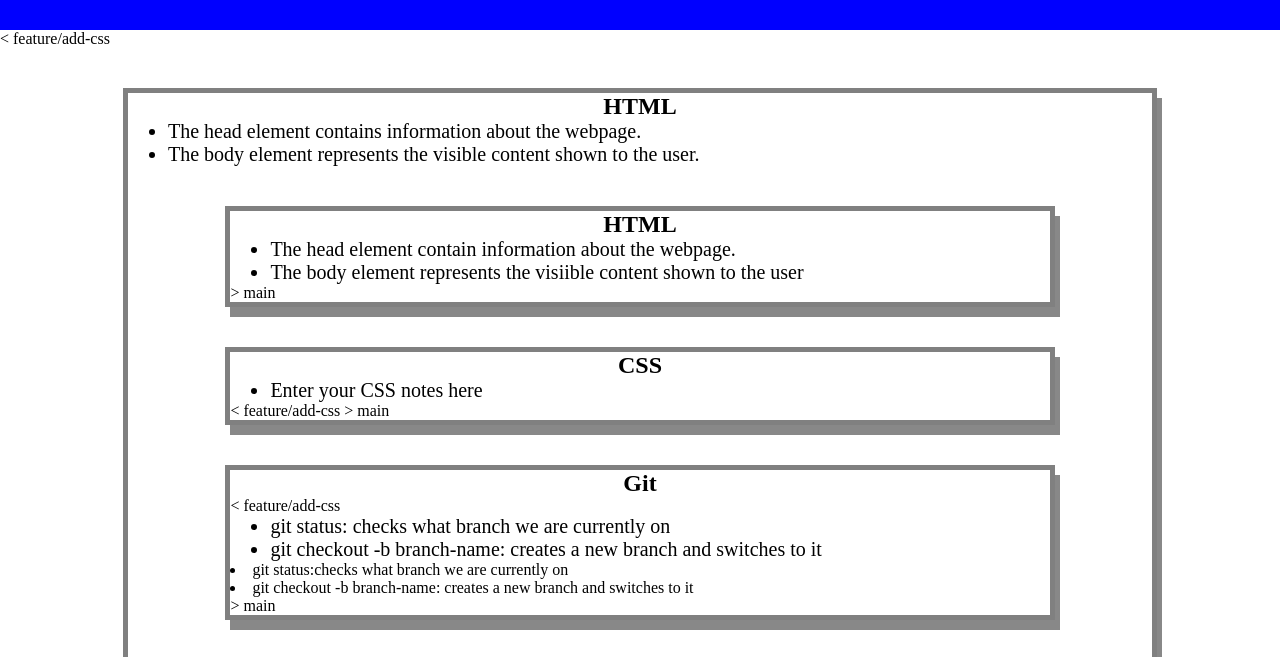
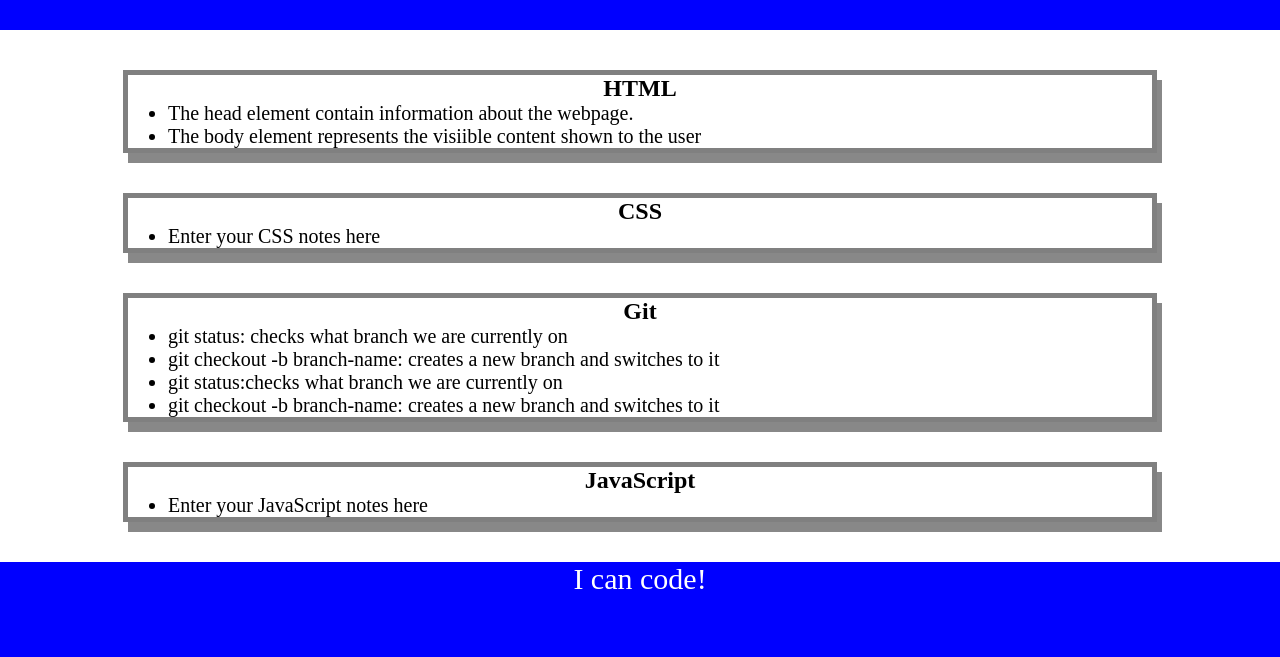
Before and after one commit to SediaM/prework-study-guide, a plain HTML site: page prework-study-guide 2/index.html in a window 1280 px wide. Shown: the part 90-747 px from the top of the page. Drawn offline with Linux system fonts and the light colour scheme.

Commit message:
JavaScript code updated

```diff
--- a/prework-study-guide 2/index.html
+++ b/prework-study-guide 2/index.html
@@ -13,14 +13,8 @@
       <img src="./assets/bowtie-cat.png" alt="Profile image of cat wearing a bow tie." />
     </header>
     <main>
-< feature/add-css
+
       <!-- Student code goes here -->
-      <section class="card" id="html-section">
-        <h2>HTML</h2>
-        <ul>
-          <li>The head element contains information about the webpage.</li>
-          <li>The body element represents the visible content shown to the user.</li>
-        </ul>
 
       <section class="card" id="html-section">
         <h2>HTML</h2>
@@ -29,7 +23,6 @@
           <li>The body element represents the visiible content shown to the user</li>
         </ul>
 
-> main
       </section>
 
       <section class="card" id="css-section">
@@ -37,25 +30,18 @@
         <ul>
           <li>Enter your CSS notes here</li>
         </ul>
-< feature/add-css
 
-> main
       </section>
 
       <section class="card" id="git-section">
         <h2>Git</h2>
-< feature/add-css
         <ul>
           <li>git status: checks what branch we are currently on</li>
           <li>git checkout -b branch-name: creates a new branch and switches to it</li>
+          <li>git status:checks what branch we are currently on</li>
+          <li>git checkout -b branch-name: creates a new branch and switches to it</li>
         </ul>
 
-        <ull>
-          <li>git status:checks what branch we are currently on</li>
-          <li>git checkout -b branch-name: creates a new branch and switches to it</li>
-        </ull>
-
-> main
       </section>
 
       <section class="card" id="javascript-section">
@@ -63,12 +49,10 @@
         <ul>
           <li>Enter your JavaScript notes here</li>
         </ul>
-< feature/add-css
       </section>
 
       </section>
 
-> main
     </main>
 
     <footer>
```
Also changed, not shown: prework-study-guide 2/assets/script.js (added, +27 -0 lines).
